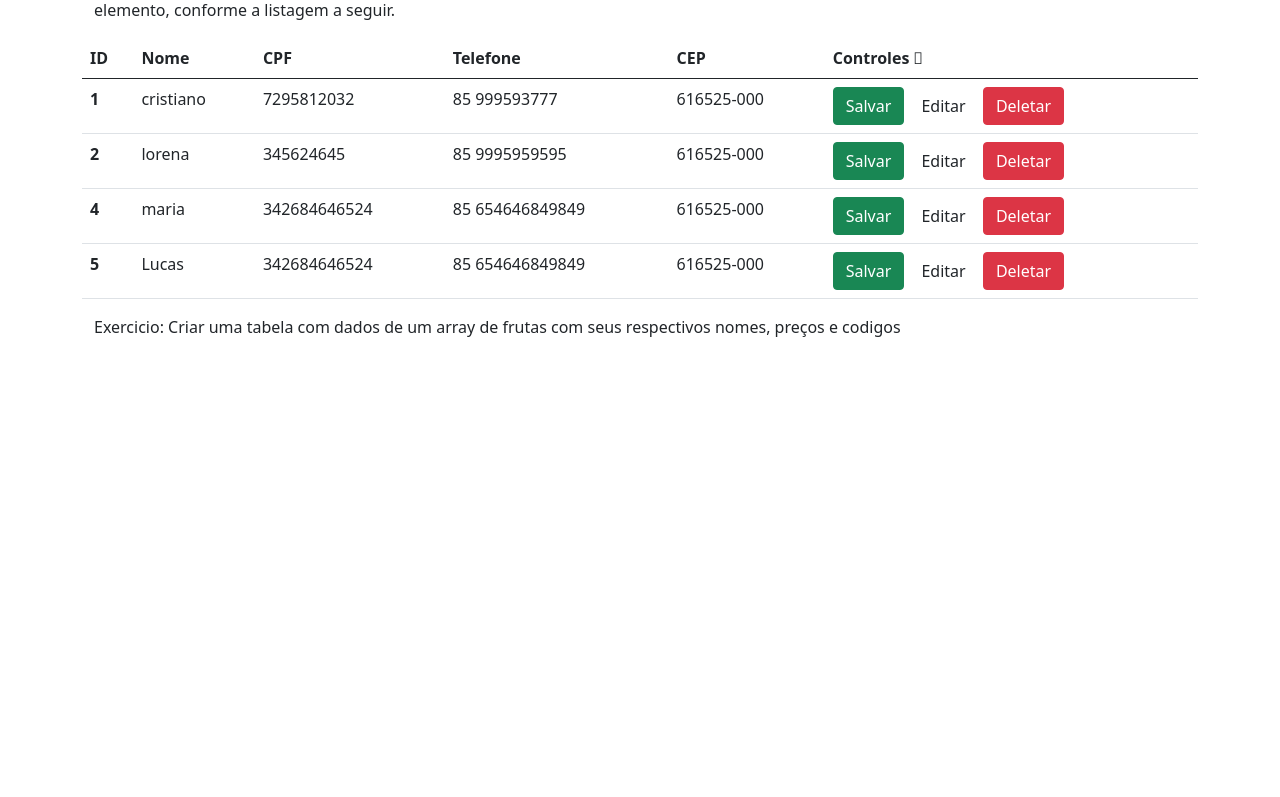
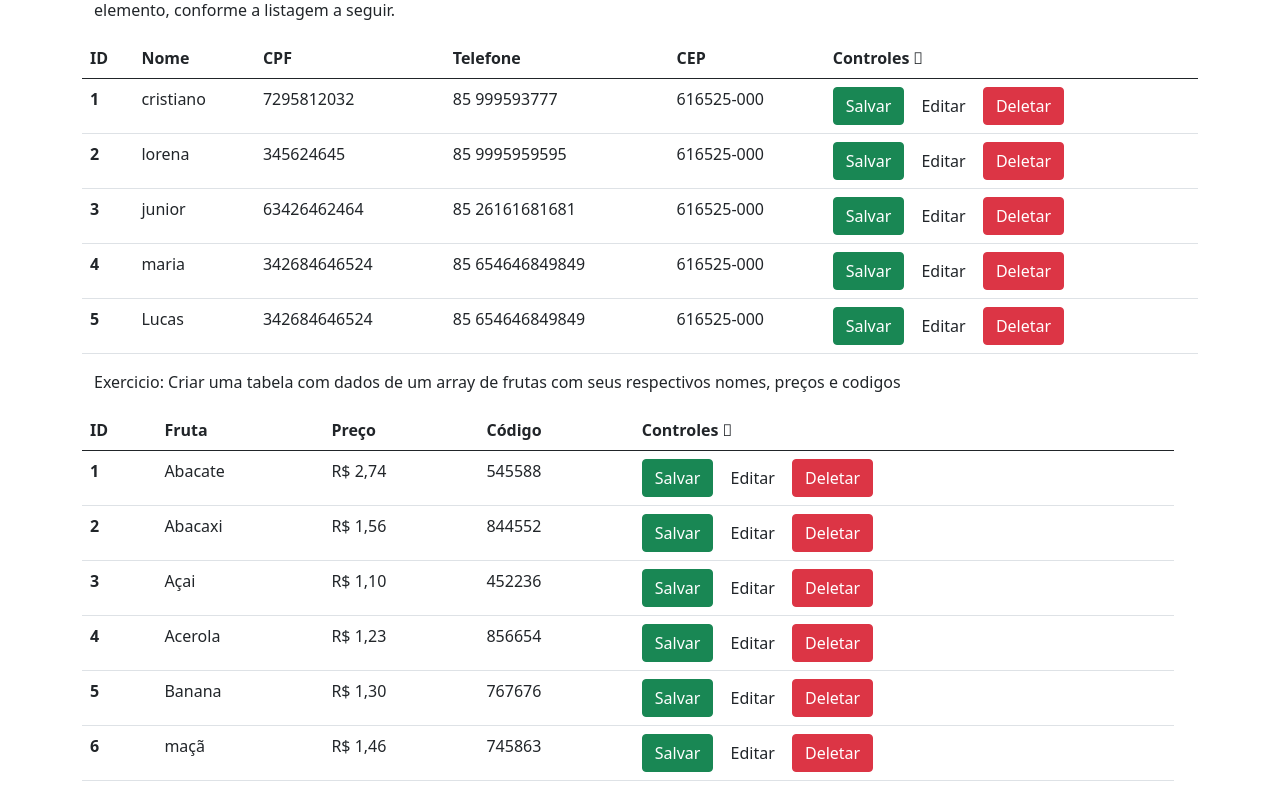
Before and after one commit to chags/aula, a PHP site: page /foreach.php in a window 1280 px wide. Shown: the part 210-1007 px from the top of the page. Before the commit the page ends 547 px from the top, so only its background shows below. Run offline with PHP 8.4, Linux system fonts and the light colour scheme.

Commit message:
update roreach
exercicio

```diff
--- a/foreach.php
+++ b/foreach.php
@@ -8,12 +8,18 @@ echo $title;
 $lista = array(
         0 =>array (1,'cristiano','7295812032', '85 999593777','616525-000', false),
         1 =>array (2 , 'lorena', '345624645' ,'85 9995959595','616525-000', false),
-        2 =>array (3, 'junior' , '63426462464', '85 26161681681','616525-000', true),
+        2 =>array (3, 'junior' , '63426462464', '85 26161681681','616525-000', false),
         3 =>array (4, 'maria ', '342684646524', '85 654646849849','616525-000',false),
         4 =>array (5, 'Lucas ', '342684646524', '85 654646849849','616525-000',false)
       );
-#criação do aray de frutas
-$frutas = array();
+
+      #criação do aray de frutas
+$frutas = array(0 =>array (1,'Abacate','R$ 2,74', '545588', false),
+                1 =>array (2, 'Abacaxi', 'R$ 1,56' ,'844552', false),
+                2 =>array (3, 'Açai' , 'R$ 1,10', '452236', false),
+                3 =>array (4, 'Acerola ', 'R$ 1,23', '856654', false),
+                4 =>array (5, 'Banana ', 'R$ 1,30', '767676', false),
+                5 =>array (6, 'maçã ', 'R$ 1,46', '745863', false)    );
 
 ?>
 <div class="container-fluid">
@@ -72,17 +78,51 @@ conforme a listagem a seguir.</p>
           <p>Exercicio: Criar uma tabela com dados de um array de frutas com seus respectivos nomes,  preços e codigos</p>
       </div>
       <!-- escrever a tabela apartir daqui -->
+      <div class="row">
+    <table class="table table-hover">
+    <thead>
+      <tr>
+        <th scope="col">ID</th>
+        <th scope="col">Fruta</th>
+        <th scope="col">Preço</th>
+        <th scope="col">Código</th>
+        <th scope="col">Controles  <i class="fas fa-gamepad"></i></th>
+      </tr>
+    </thead>
+    <tbody>
+        <?php  foreach ($frutas as $campo): ?>
+        <?php if($campo[4] == true): ?>
 
+        <?php else: ?>
+        <tr>
+          <th scope="row"><?=$campo[0]; ?></th>
+          <td><?php echo $campo[1]; ?></td>
+          <td><?=$campo[2]; ?></td>
+          <td><?=$campo[3]; ?></td>
+    <td>
+      <a class="btn btn-success" href="http://">Salvar</a>
+      <a class="btn btn-default" href="http://">Editar</a>
+      <a class="btn btn-danger" href="http://">Deletar</a>
+  </td>
+  </tr>
+
+  <?php endif; ?>
+<?php endforeach; ?>
+
+
+</tbody>
+  </table>
+  </div>
 
 
 
       <!-- tabela final -->
 
+</table>
+
+</div>
     </div>
 
-
-
-</div>
 
 
 
```
